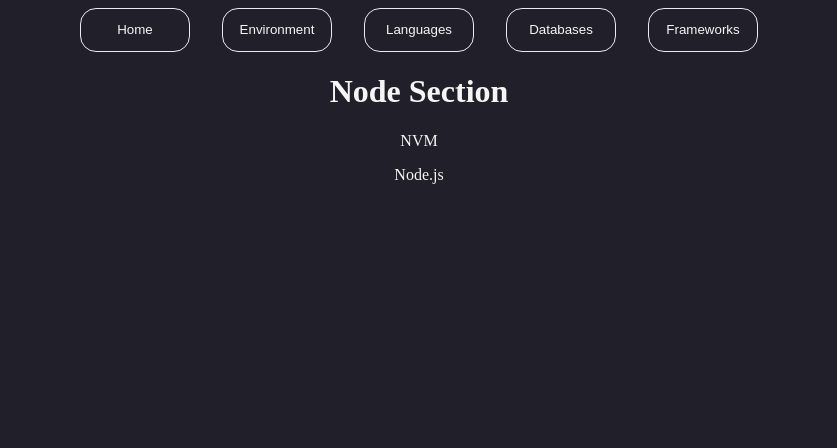
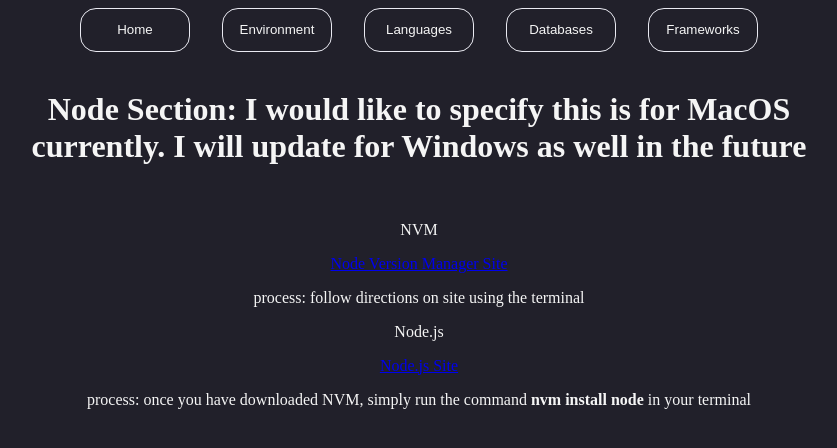
Before and after one commit to JamesSalcedo001/decommissioned_mark_one, a React (Vite) app in the folder client/: page /env/node in a window 1280 px wide. Shown: the top 448 px of the page, without its empty margins (221-1058 px from the left). Built offline with nearby package versions, Linux system fonts and the light colour scheme.

Commit message:
added links in and process explanation on setup for nvm and node.js

```diff
--- a/client/src/ChildrenComponents/EnvironmentNode.jsx
+++ b/client/src/ChildrenComponents/EnvironmentNode.jsx
@@ -1,10 +1,20 @@
 const EnvironmentNode = () => {
     return (
         <div>
-            <h1>Node Section</h1>
-            <p>NVM</p>
-            <p>Node.js</p>
-        </div>
+             <br/>
+             <h1>Node Section: I would like to specify this is for MacOS currently. I will update for Windows as well in the future</h1>
+             <br/>
+             <div>
+                 <p>NVM</p>
+                 <a href="https://github.com/nvm-sh/nvm">Node Version Manager Site</a>
+                 <p>process: follow directions on site using the terminal</p>
+             </div>
+             <div>
+                 <p>Node.js</p>
+                 <a href="https://nodejs.org/en">Node.js Site</a>
+                 <p>process: once you have downloaded NVM, simply run the command <b>nvm install node</b> in your terminal</p>
+             </div>
+         </div>
     )
 }
 
```
